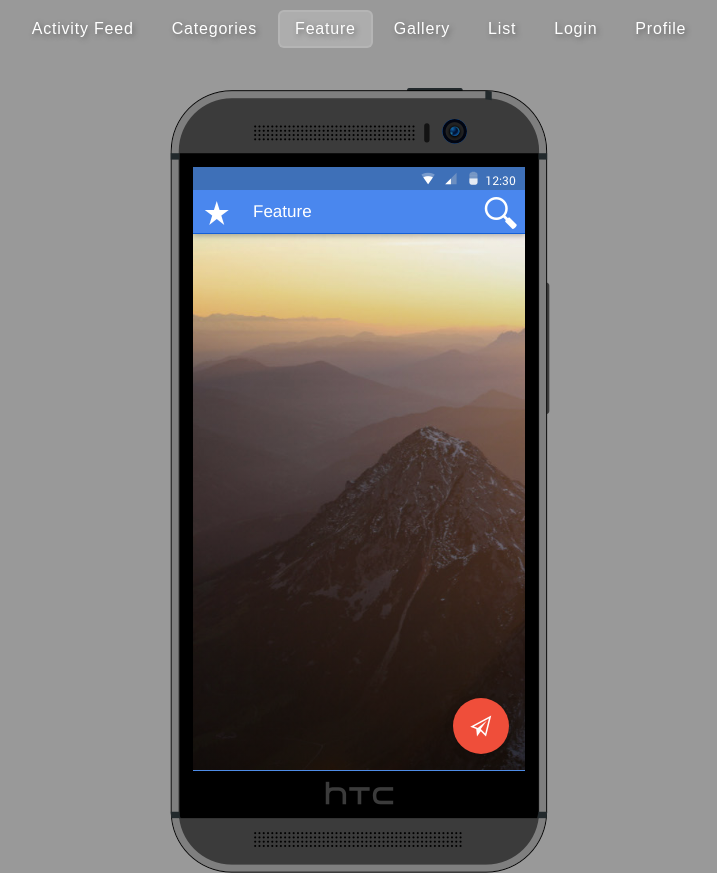
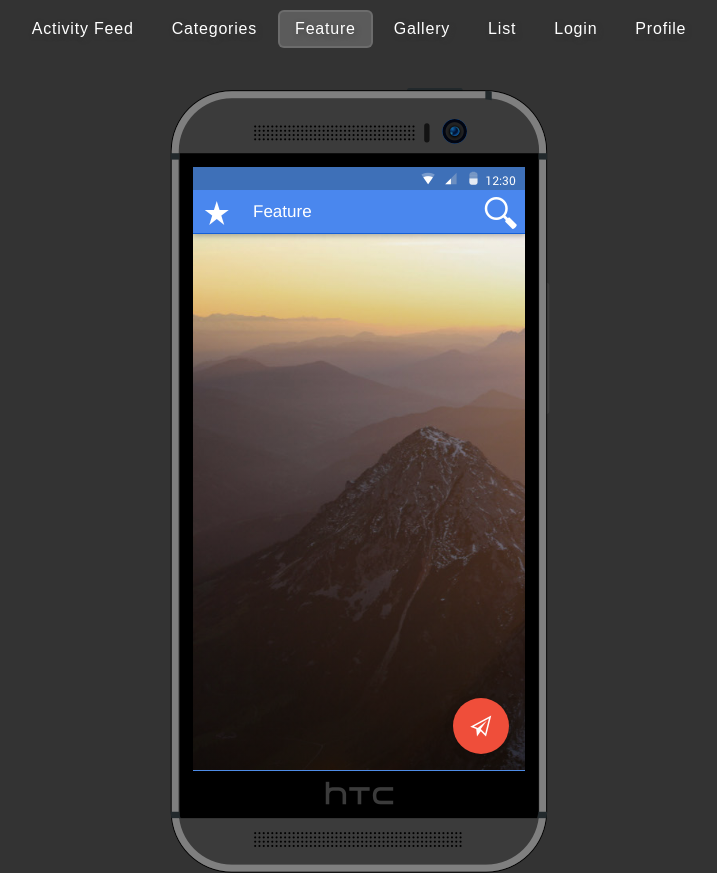
Before and after one commit to zachfitz/Ionic-Material, a website: page preview/index.html in a window 1280 px wide. Shown: the whole page, without its empty margins (281-998 px from the left). Drawn offline with Linux system fonts and the light colour scheme; files whose address does not match are found by name.

Commit message:
Change background color

```diff
--- a/preview/css/device.css
+++ b/preview/css/device.css
@@ -1,5 +1,5 @@
 html, body {
-	background: #999;
+	background: #333;
 	height: 100%;
 	margin: 0;
 	padding: 0;
```
